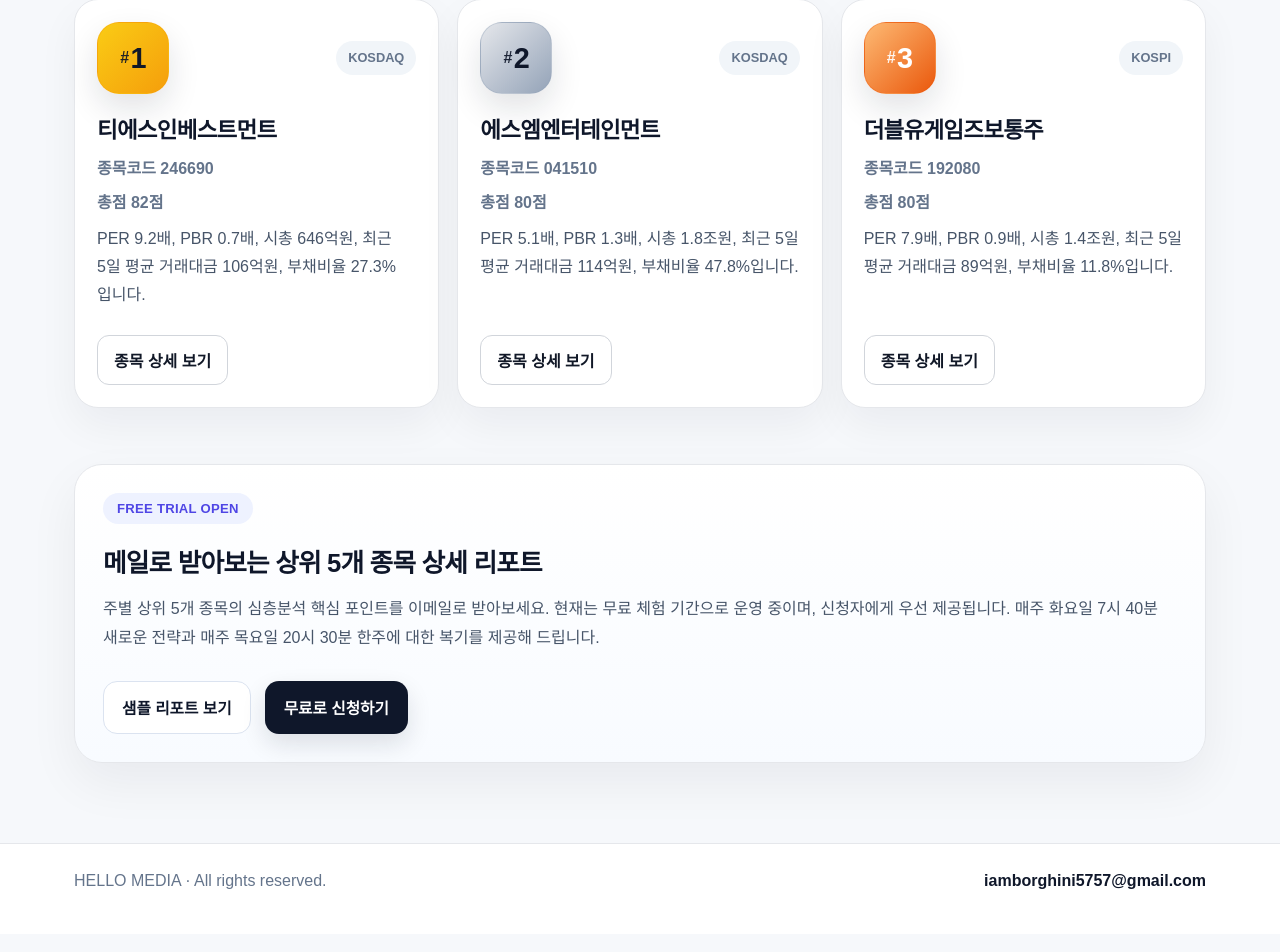
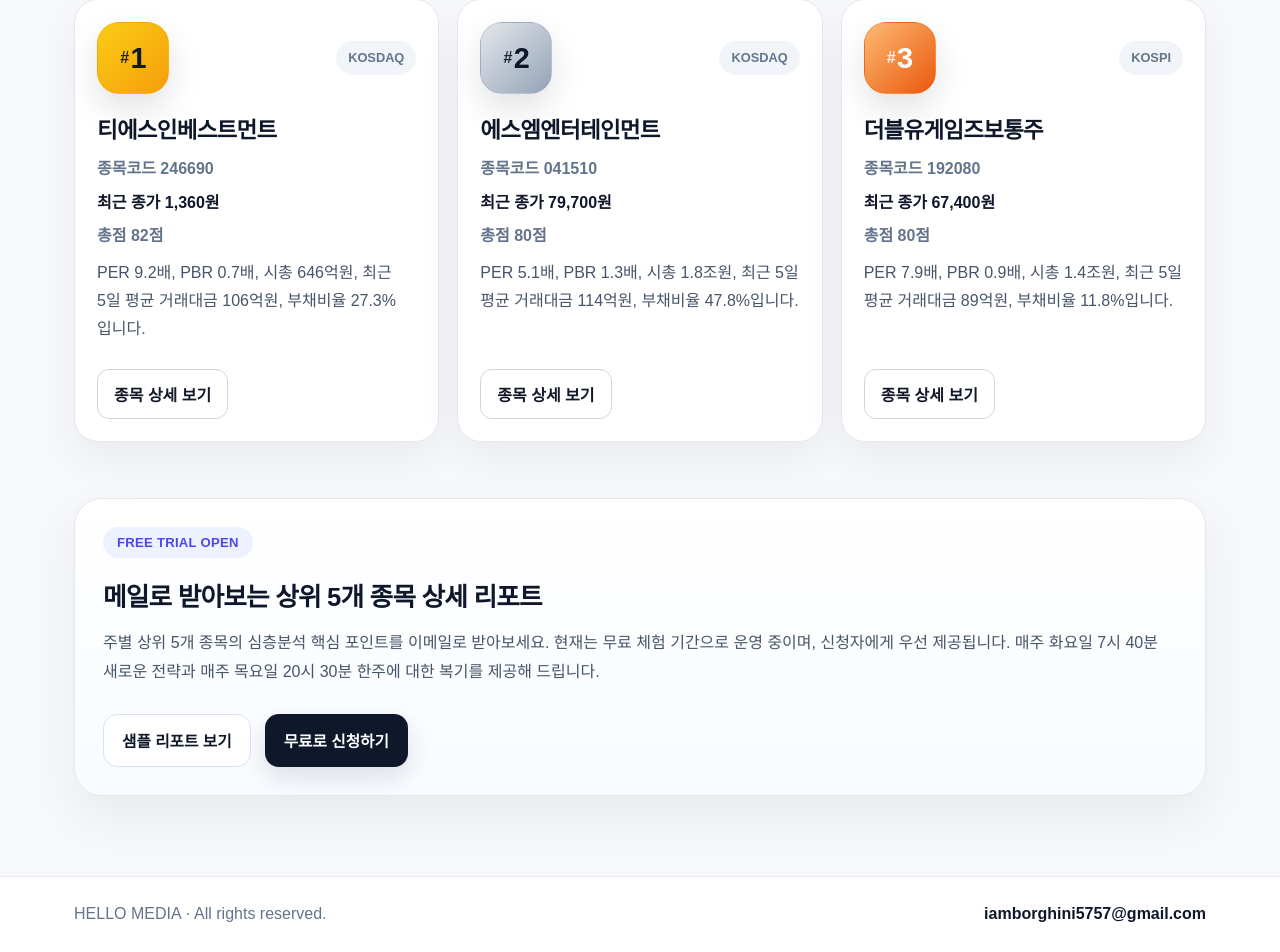
Before and after one commit to DcoyA/screener, a Next.js app: page / in a window 1280 px wide. Shown: the part 1067-2019 px from the top of the page. Built offline with nearby package versions, Linux system fonts and the light colour scheme.

Commit message:
Update page.js

```diff
--- a/app/page.js
+++ b/app/page.js
@@ -35,6 +35,12 @@
   if (rank === 2) return "rankBadge rank2";
   if (rank === 3) return "rankBadge rank3";
   return "rankBadge rankDefault";
+}
+
+function formatPrice(value) {
+  const num = Number(value || 0);
+  if (!num) return "-";
+  return `${num.toLocaleString("ko-KR")}원`;
 }
 
 export default function HomePage() {
@@ -233,6 +239,7 @@
 
                 <h3>{stock.name}</h3>
                 <p className="stockCode">종목코드 {stock.code}</p>
+                <p className="priceLine">최근 종가 {formatPrice(stock.metrics?.closePrice)}</p>
                 <p className="scoreLine">총점 {stock.totalScore}점</p>
                 <p className="summaryText">{stock.summary}</p>
                 <Link className="linkBtn" href={`/stock/${stock.code}`}>
@@ -736,12 +743,20 @@
           letter-spacing: -0.03em;
           word-break: keep-all;
         }
+
         .stockCode,
+        .priceLine,
         .scoreLine {
           margin: 0 0 8px;
           color: #64748b;
           font-weight: 600;
         }
+
+        .priceLine {
+          color: #0f172a;
+          font-weight: 800;
+        }
+
         .summaryText {
           min-height: 92px;
           margin: 10px 0 18px;
```
